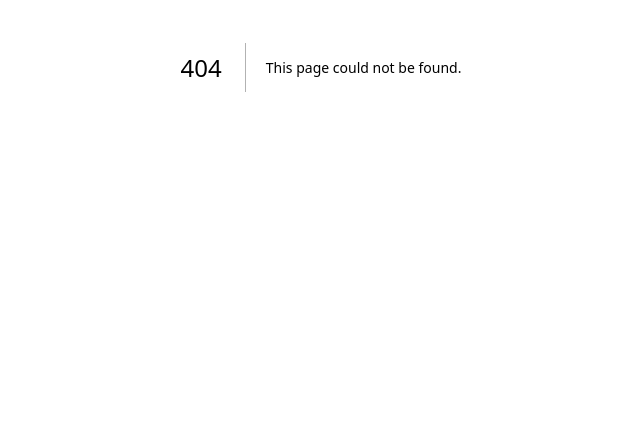
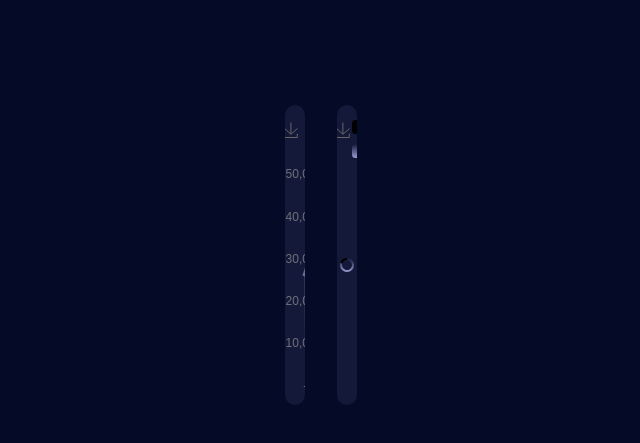
Before and after one commit to aoumad/user_profile, a Next.js app in the folder mytasks/: page /statistics in a window 1280 px wide. Before the commit this address had no page. Shown: the part 333-776 px from the top of the page, without its empty margins (319-959 px from the left). Built offline with nearby package versions, Linux system fonts and the light colour scheme.

Commit message:
tomorrow will deal with the statstics component inshallah

```diff
--- a/mytasks/src/app/components/dashboard/friends/friends.tsx
+++ b/mytasks/src/app/components/dashboard/friends/friends.tsx
@@ -56,14 +56,14 @@ const Friends: React.FC<FriendsProps> = ({ friends, friendsReq, onFriendItemClic
   useEffect(() => {
     if (showInfo)
     {
-      setBlur({
-        "filter": "blur(6px)",
-        // "-webkit-filter": "blur(6px)",
-        "pointer-events": "none"
-      })
+      // make the activeBlur true
+      setBlur({filter: 'blur(10px)'});
     }
     else
+    {
+      // make the activeBlur false
       setBlur({});
+    }
   }, []);
 
   useEffect(() => {
--- /dev/null
+++ b/mytasks/src/app/components/statistics/Statistics.module.css
@@ -0,0 +1,10 @@
+.statistics
+{
+    background: rgba(5, 10, 39, 1);
+    height: 100vh;
+    display: flex;
+    justify-content: center;
+    align-items: center;
+    font-family: 'Inter', sans-serif;
+    z-index: auto; /* Lower the z-index value */
+}
--- /dev/null
+++ b/mytasks/src/app/components/statistics/Statistics.tsx
@@ -0,0 +1,19 @@
+import React from 'react';
+import StatisticsChart from '../dashboard/StatisticsChart/StatisticsChart';
+import StatisticsPie from '../dashboard/StatisticsPie/StatisticsPie';
+import styles from './Statistics.module.css';
+
+interface StatisticsProps {}
+
+const Statistics: React.FC<StatisticsProps> = () => {
+  return (
+    <div className={styles.statistics}>
+      <div className={styles.container}>
+          <StatisticsChart />
+            <StatisticsPie />
+      </div>
+    </div>
+  );
+};
+
+export default Statistics;
--- a/mytasks/src/app/dashboard/layout.tsx
+++ b/mytasks/src/app/dashboard/layout.tsx
@@ -1,4 +1,5 @@
 import type { Metadata } from 'next'
+import { useState, useEffect } from 'react'
 import { Inter } from 'next/font/google'
 import './global.module.css'
 import Sidebar from '../components/dashboard/sidebar/sidebar'
@@ -47,7 +48,7 @@ const FriendRequests = [
           <Skins/>
           <Achievement />
           <Statistics />
-          <Friends friends={friendsList} friendsReq={FriendRequests} />
+          <Friends friends={friendsList} friendsReq={FriendRequests}/>
       </div>
     </div>
         {children}
--- /dev/null
+++ b/mytasks/src/app/statistics/global.module.css
@@ -0,0 +1,26 @@
+.statistics
+{
+    background: rgba(5, 10, 39, 1);
+    height: 100vh;
+    display: flex;
+    justify-content: center;
+    align-items: center;
+    font-family: 'Inter', sans-serif;
+    z-index: auto; /* Lower the z-index value */
+}
+
+.statistics.container
+{
+    display: grid;
+    height: 80%;
+    width: 80%;
+    border-radius: 2rem;
+    /* background-color: var(--glass); */
+    background: var(--linear-blue_purble, linear-gradient(170deg, rgba(255, 255, 255, 0.00) -50.22%, #040924 -9.3%, #111534 -1.17%, rgba(68, 71, 111, 0.96) 83.26%, rgba(154, 155, 211, 0.90) 136.85%));
+    overflow: hidden;
+    grid-column-start: 1;
+    grid-column-end: 5;
+    grid-template-columns: 2rem 25rem auto 40rem 2rem;
+    grid-template-rows: repeat(3, 1fr);
+    z-index: auto;
+}
--- /dev/null
+++ b/mytasks/src/app/statistics/layout.tsx
@@ -0,0 +1,20 @@
+import React from 'react';
+import styles from './global.module.css';
+import Statistics from '../components/dashboard/Statistics/Statistics'
+
+export default async function RootLayout({
+    children,
+  }: {
+    children: React.ReactNode
+  }) {
+    return (
+        <>
+            <div className={styles['statistics']}>
+                <div className={styles['statistics-container']}>
+                <Statistics />
+                </div>
+            </div>
+        {children}
+        </>
+    )
+};
--- /dev/null
+++ b/mytasks/src/app/statistics/page.tsx
@@ -0,0 +1,6 @@
+import './global.module.css'
+
+function App() {
+}
+
+export default App;
```
